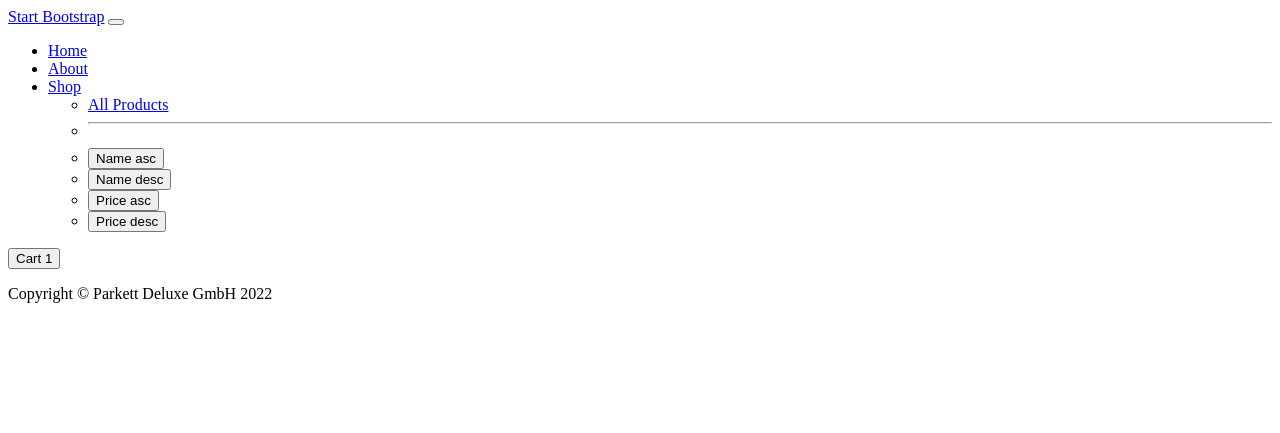
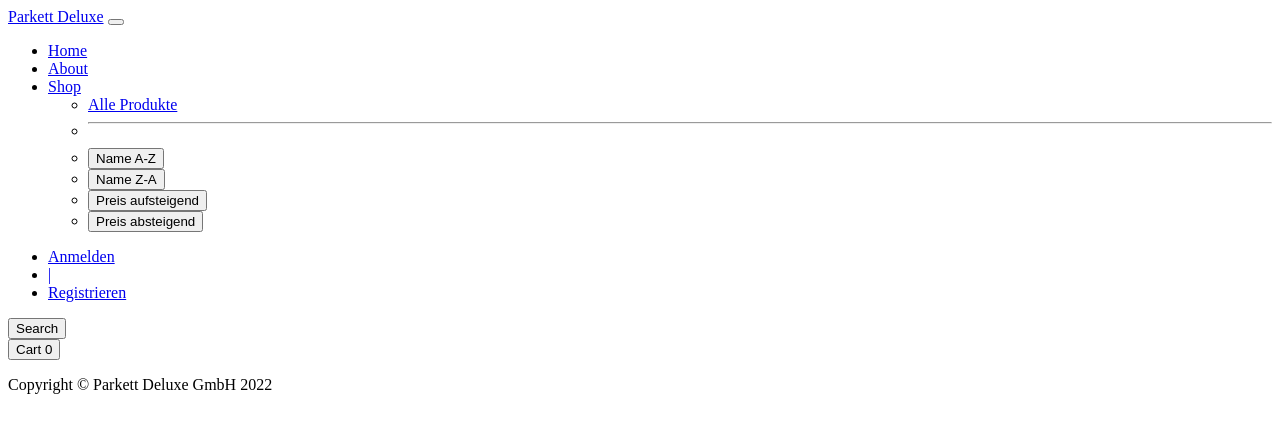
Before and after one commit to Nek0sa/PhpProjectITC, a PHP site: template Html_Php/Templates/nav.php in a window 1280 px wide. Shown: the top 433 px of the page. Run offline with PHP 8.4, Linux system fonts and the light colour scheme; the template is opened without the code that fills it, so the values that code supplies are empty; the visitor is signed in with stand-in values (Sample User, id 1).

```diff
--- a/Html_Php/Templates/artikel_list.php
+++ b/Html_Php/Templates/artikel_list.php
@@ -7,7 +7,7 @@ $item3 = new Artikel("Parkett Rustikal kanadischer Ahorn 18,5x25 cm", 57.06, 37.
 $item4 = new Artikel("Parkett Rustikal Eiche Urban 18,5x25 cm", 66.06, 46.06, "Dies ist ein top Artikel", "../../assets/icon4.jpg", "https://dummyimage.com/450x300/dee2e6/6c757d.jpg");
 $item5 = new Artikel("Parkett Rustikal Eiche Naturöl 18,5x25 cm", 65.52, 45.52, "Dies ist ein guter Artikel", "../../assets/icon5.jpg", "https://dummyimage.com/450x300/dee2e6/6c757d.jpg");
 $item6 = new Artikel("Parkett Living Eiche Graphit 18,5x25 cm", 47.23, 27.23, "Dies ist ein top Artikel", "../../assets/icon6.jpg", "https://dummyimage.com/450x300/dee2e6/6c757d.jpg");
-$item7 = new Artikel("Parkett Natur Eiche matt 18,5x25 cm", 75.80, 55.80, "Dies ist ein guter Artikel", "../../assets/icon7.jpg", "https://dummyimage.com/450x300/dee2e6/6c757d.jpg");
+$item7 = new Artikel("Parkett Natur Eiche matt 18,5x25 cm", 75.80, 55.89, "Dies ist ein guter Artikel", "../../assets/icon7.jpg", "https://dummyimage.com/450x300/dee2e6/6c757d.jpg");
 $item8 = new Artikel("Parkett Rustikal Eiche lackiert 18,5x25 cm", 81.63, 61.63, "Dies ist ein top Artikel", "../../assets/icon8.jpg", "https://dummyimage.com/450x300/dee2e6/6c757d.jpg");
 
 $items = array($item1, $item2, $item3, $item4, $item5, $item6, $item7, $item8);
--- a/Html_Php/Templates/nav.php
+++ b/Html_Php/Templates/nav.php
@@ -1,6 +1,6 @@
 <nav class="navbar navbar-expand-lg navbar-light bg-light">
     <div class="container px-4 px-lg-5">
-        <a class="navbar-brand" href="#!">Start Bootstrap</a>
+        <a class="navbar-brand" href="#!">Parkett Deluxe</a>
         <button class="navbar-toggler" type="button" data-bs-toggle="collapse" data-bs-target="#navbarSupportedContent" aria-controls="navbarSupportedContent" aria-expanded="false" aria-label="Toggle navigation"><span class="navbar-toggler-icon"></span></button>
         <div class="collapse navbar-collapse" id="navbarSupportedContent">
             <ul class="navbar-nav me-auto mb-2 mb-lg-0 ms-lg-4">
@@ -9,20 +9,32 @@
                 <li class="nav-item dropdown">
                     <a class="nav-link dropdown-toggle" id="navbarDropdown" href="#" role="button" data-bs-toggle="dropdown" aria-expanded="false">Shop</a>
                     <ul class="dropdown-menu" aria-labelledby="navbarDropdown">
-                        <li><a class="dropdown-item" href="homeindex.php">All Products</a></li>
+                        <li><a class="dropdown-item" href="homeindex.php">Alle Produkte</a></li>
                         <li><hr class="dropdown-divider" /></li>
-                        <li><input class="dropdown-item" type="submit" name="name_asc" value="Name asc"/></li>
-                        <li><input class="dropdown-item" type="submit" name="name_desc" value="Name desc"/></li>
-                        <li><input class="dropdown-item" type="submit" name="price_asc" value="Price asc"/></li>
-                        <li><input class="dropdown-item" type="submit" name="price_desc" value="Price desc"/></li>
+                        <li><input class="dropdown-item" type="submit" name="name_asc" value="Name A-Z"/></li>
+                        <li><input class="dropdown-item" type="submit" name="name_desc" value="Name Z-A"/></li>
+                        <li><input class="dropdown-item" type="submit" name="price_asc" value="Preis aufsteigend"/></li>
+                        <li><input class="dropdown-item" type="submit" name="price_desc" value="Preis absteigend"/></li>
                     </ul>
                 </li>
             </ul>
+            <div class="navbar-brand">
+                <ul class="navbar-nav me-auto mb-2 mb-lg-0 ms-lg-4">
+                    <li class="nav-item"><a class="nav-link active" aria-current="page" href="#!">Anmelden</a></li>
+                    <li class="nav-item"><a class="nav-link active" aria-current="page" href="#!">|</a></li>
+                    <li class="nav-item"><a class="nav-link" href="#!">Registrieren</a></li>
+                </ul>
+            </div>
+            <div class="navbar-brand">
+                <button class="btn btn-outline-dark" type="submit">
+                    Search
+                </button>
+            </div>
             <form class="d-flex">
                 <button class="btn btn-outline-dark" type="submit">
                     <i class="bi-cart-fill me-1"></i>
                     Cart
-                    <span class="badge bg-dark text-white ms-1 rounded-pill"><?php echo $_SESSION['DingeImWarenkorb'] ?></span>
+                    <span class="badge bg-dark text-white ms-1 rounded-pill">0<!--<?php echo $_SESSION['DingeImWarenkorb'] ?>--></span>
                 </button>
             </form>
         </div>
--- a/Html_Php/homeindex.php
+++ b/Html_Php/homeindex.php
@@ -21,8 +21,8 @@
         <header class="bg-dark py-5">
             <div class="container px-4 px-lg-5 my-5">
                 <div class="text-center text-white">
-                    <h1 class="display-4 fw-bolder">Shop in style</h1>
-                    <p class="lead fw-normal text-white-50 mb-0">With this shop hompeage template</p>
+                    <h1 class="display-4 fw-bolder">Die Parkettprofis</h1>
+                    <p class="lead fw-normal text-white-50 mb-0">Ich und mein Holz</p>
                 </div>
             </div>
         </header>
```
